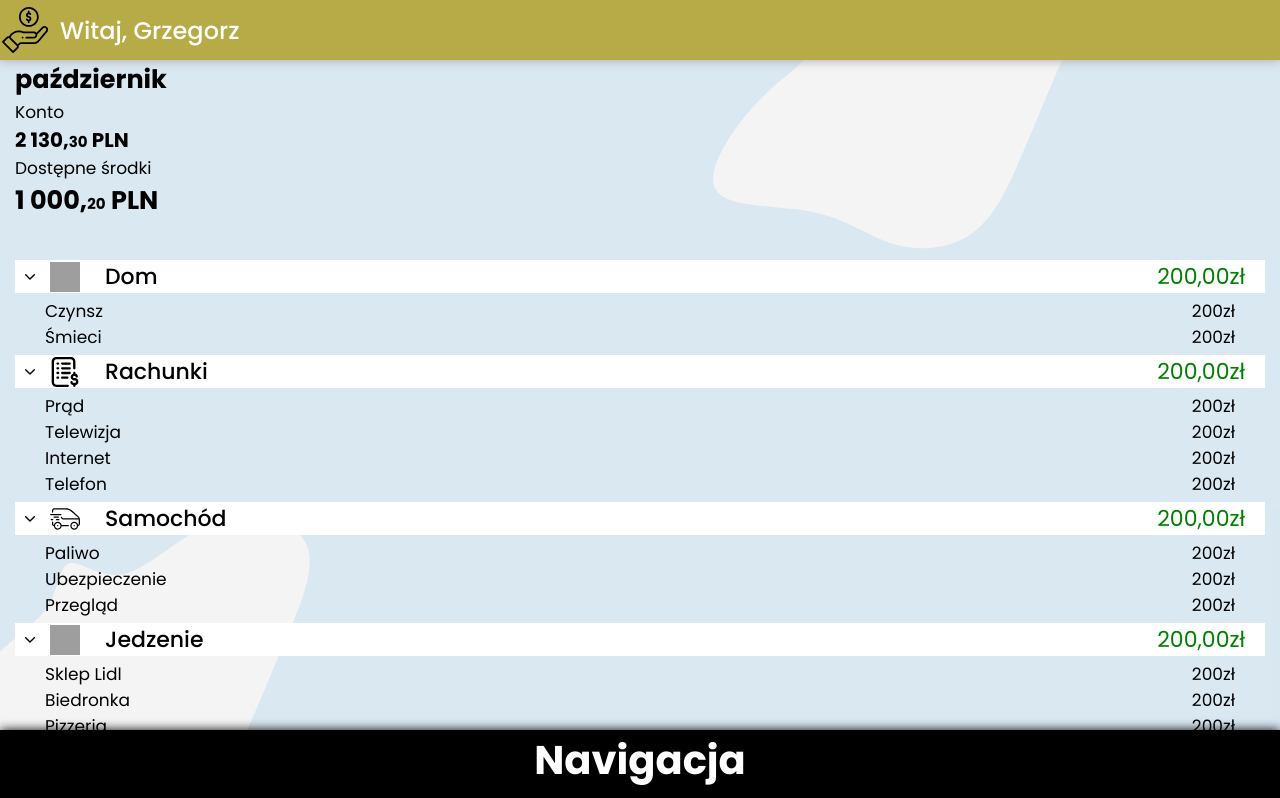
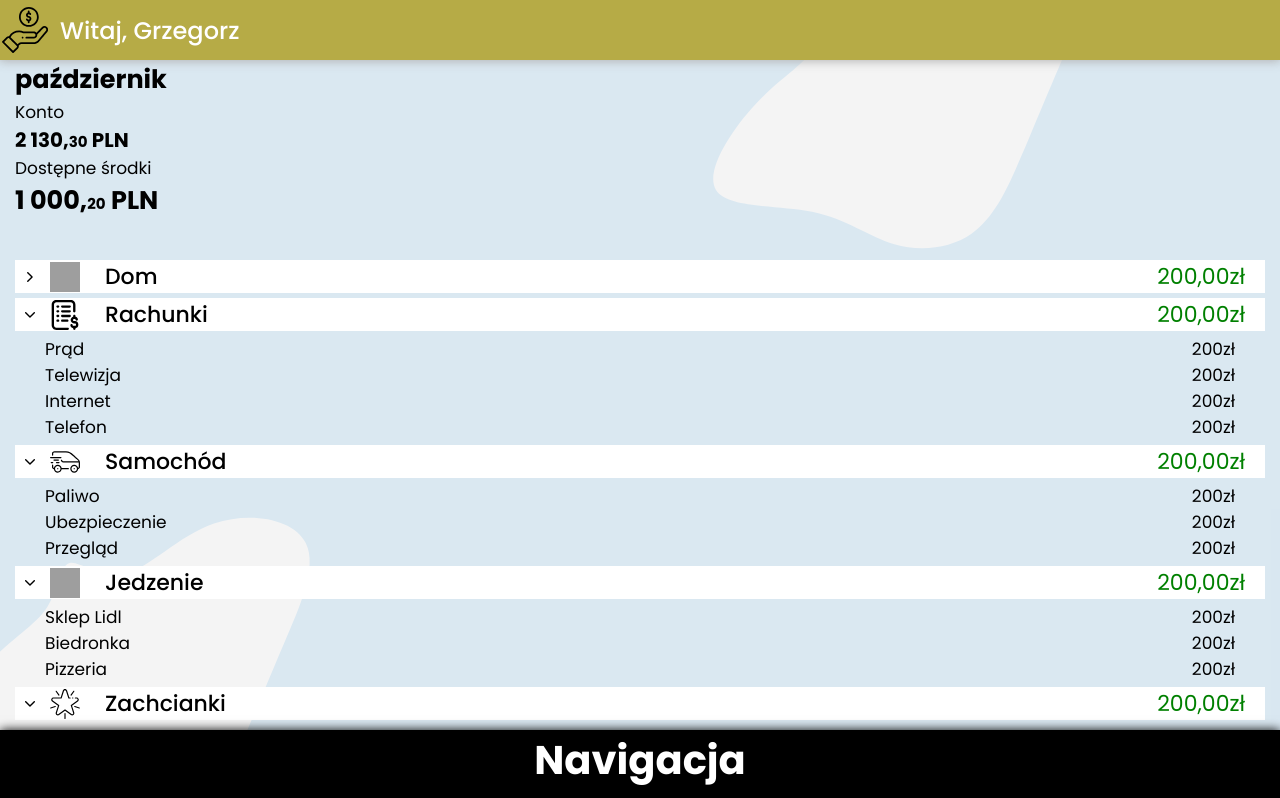
Before and after one commit to ErykFryderyk/finance-manager-app, a Vue app: page / in a window 1280 px wide. Shown: the top 798 px of the page. Built offline with nearby package versions, Linux system fonts and the light colour scheme; grey boxes are pictures that could not be loaded.

Commit message:
add styleing close and open list item

```diff
--- a/src/components/Expenses.vue
+++ b/src/components/Expenses.vue
@@ -1,6 +1,6 @@
 <template>
   <div class="expenses-wrapper">
-    <div class="expenses-bar">
+    <div class="expenses-bar expenses-bar--close">
       <div class="box-icon">
         <svg class="box-icon__arrow" version="1.1" id="Capa_1" xmlns="http://www.w3.org/2000/svg" xmlns:xlink="http://www.w3.org/1999/xlink" x="0px" y="0px" width="451.847px" height="451.847px" viewBox="0 0 451.847 451.847" style="enable-background:new 0 0 451.847 451.847;" xml:space="preserve">
         <path d="M225.923,354.706c-8.098,0-16.195-3.092-22.369-9.263L9.27,
@@ -16,7 +16,7 @@
         <span class="expenses-bar__price">200,00zł</span>
       </div>
     </div>
-    <div class="expenses-box">
+    <div class="expenses-box expenses-box--close">
       <ul class="expenses-box__list">
         <li class="expenses-box__item">Czynsz<span class="expenses-box__price">200zł</span></li>
         <li class="expenses-box__item">Śmieci<span class="expenses-box__price">200zł</span></li>
@@ -147,7 +147,7 @@
         </li>
       </ul>
     </div>
-    <div class="expenses-bar">
+    <div class="expenses-bar expenses-bar--close">
       <div class="box-icon box-icon--active">
         <svg class="box-icon__arrow" version="1.1" id="Capa_1" xmlns="http://www.w3.org/2000/svg" xmlns:xlink="http://www.w3.org/1999/xlink" x="0px" y="0px" width="451.847px" height="451.847px" viewBox="0 0 451.847 451.847" style="enable-background:new 0 0 451.847 451.847;" xml:space="preserve">
         <path d="M225.923,354.706c-8.098,0-16.195-3.092-22.369-9.263L9.27,
@@ -214,6 +214,11 @@ export default {
     font-size: 22px;
     color:green;
   }
+  &--close{
+    .box-icon{
+      transform: rotate(-90deg);
+    }
+  }
 }
 .box-icon{
   width: 10px;
@@ -222,10 +227,6 @@ export default {
   justify-content: center;
   align-items: center;
   margin: 0 10px;
-
-  &--active{
-  transform: rotate(-90deg);
-  }
 }
 .expenses-box{
   width: 100%;
@@ -242,7 +243,8 @@ export default {
   }
 
   &--close{
-    transform: scaleY(0);
+    height: 0;
+    transform: scaleY(0) translateY(-100%);
   }
 }
 </style>
```
